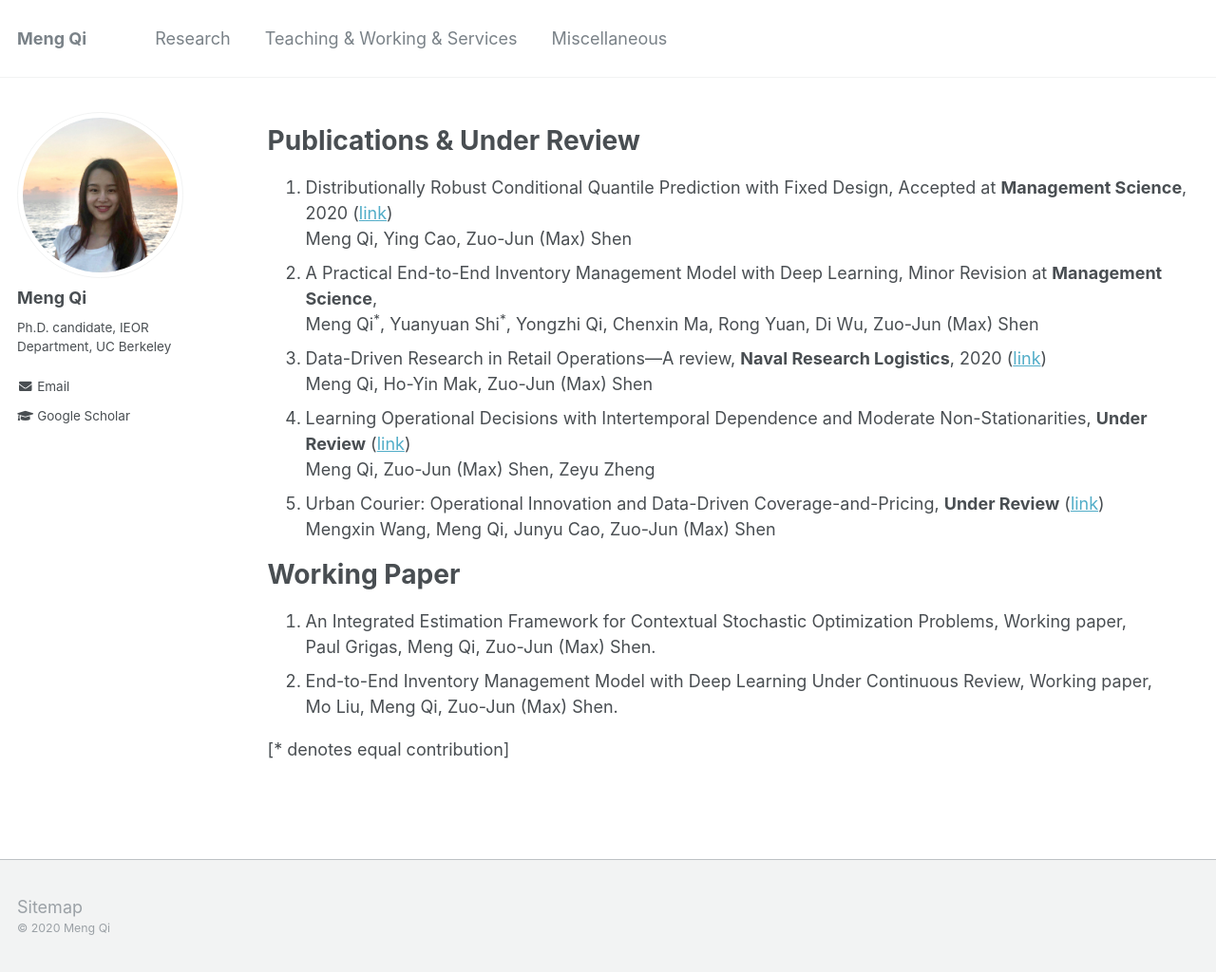
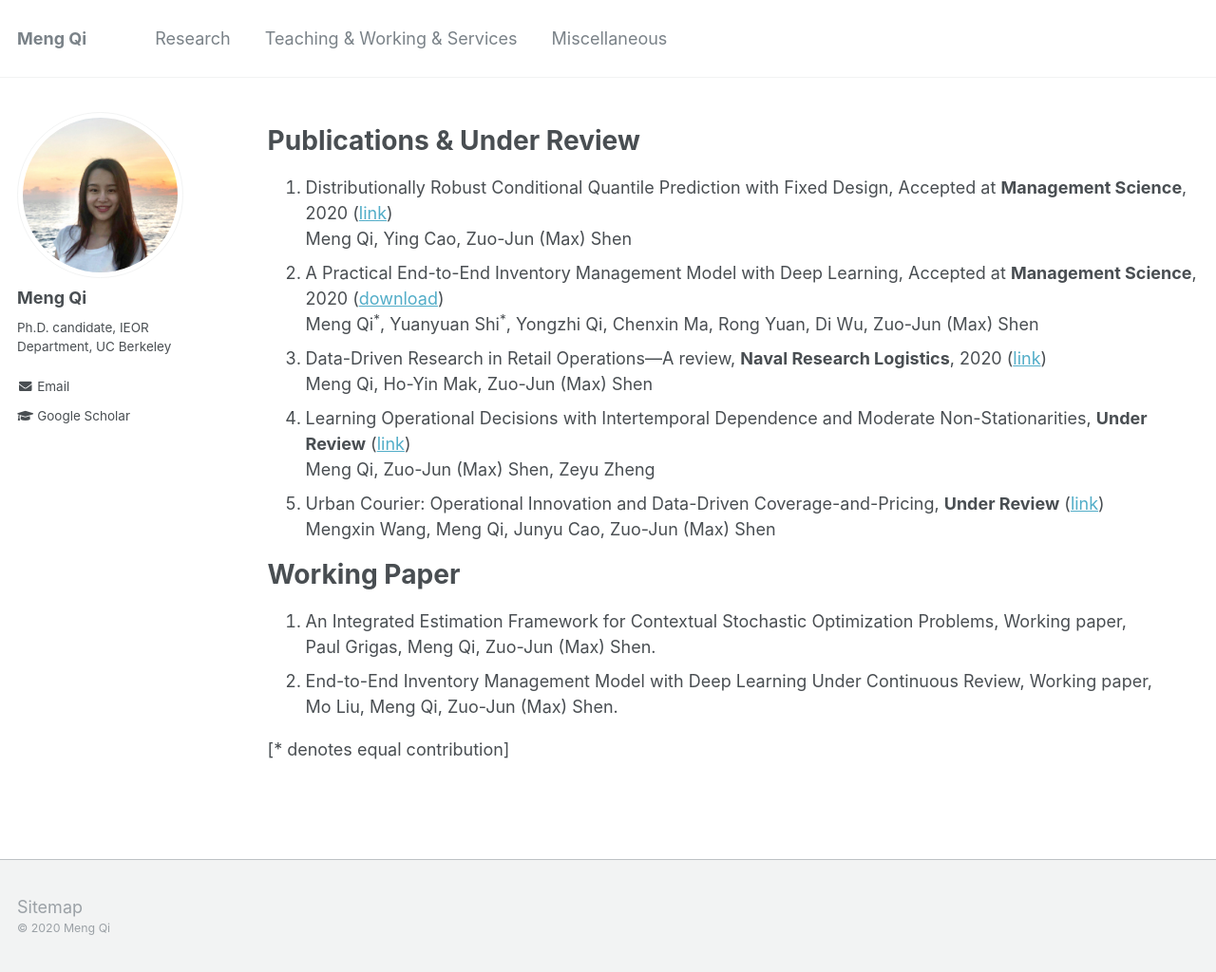
Before and after one commit to alicemengqi/site, a Jekyll site: the page built from _pages/publications.md, in a window 1280 px wide and 1024 px high. Shown: the whole window at 95% size. Built offline with Jekyll 4.4.1, drawn with Linux system fonts in a browser that asks for light colours.

Commit message:
add E2E file link

```diff
--- a/_pages/publications.md
+++ b/_pages/publications.md
@@ -9,7 +9,7 @@ author_profile: true
 # Publications & Under Review
 1. Distributionally Robust Conditional Quantile Prediction with Fixed Design, Accepted at **Management Science**, 2020 ([link](https://papers.ssrn.com/sol3/papers.cfm?abstract_id=3397450))
 Meng Qi, Ying Cao, Zuo-Jun (Max) Shen
-1. A Practical End-to-End Inventory Management Model with Deep Learning, Minor Revision at **Management Science**,
+1. A Practical End-to-End Inventory Management Model with Deep Learning, Accepted at **Management Science**, 2020 ([download](http://alicemengqi.github.io/site/files/End_to_End_revision3-7.pdf))
 Meng Qi<sup>*</sup>, Yuanyuan Shi<sup>*</sup>, Yongzhi Qi, Chenxin Ma, Rong Yuan, Di Wu, Zuo-Jun (Max) Shen
 1. Data-Driven Research in Retail Operations—A review, **Naval Research Logistics**, 2020 ([link](https://onlinelibrary.wiley.com/doi/full/10.1002/nav.21949))
 Meng Qi, Ho-Yin Mak, Zuo-Jun (Max) Shen
```
